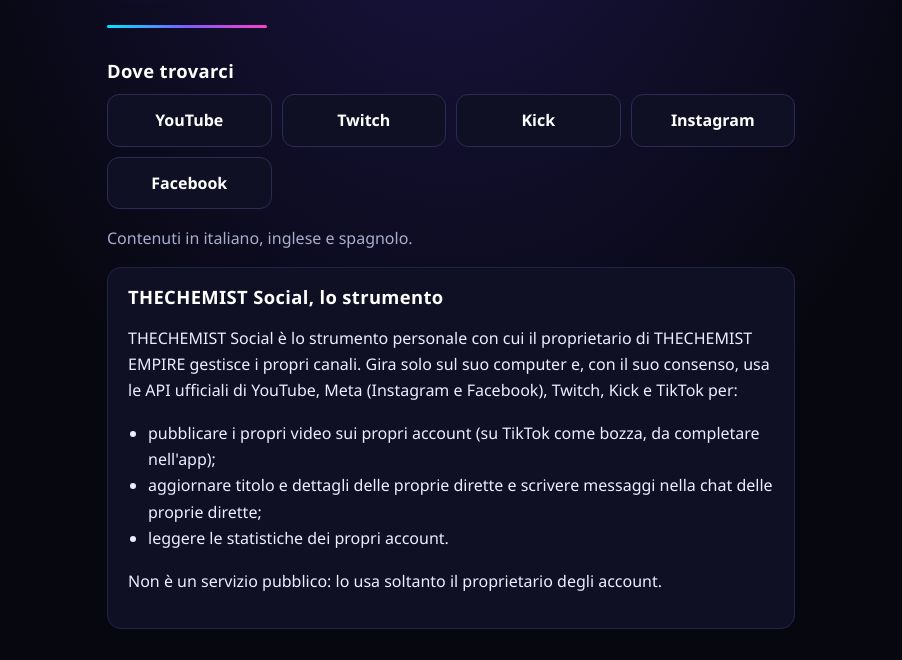
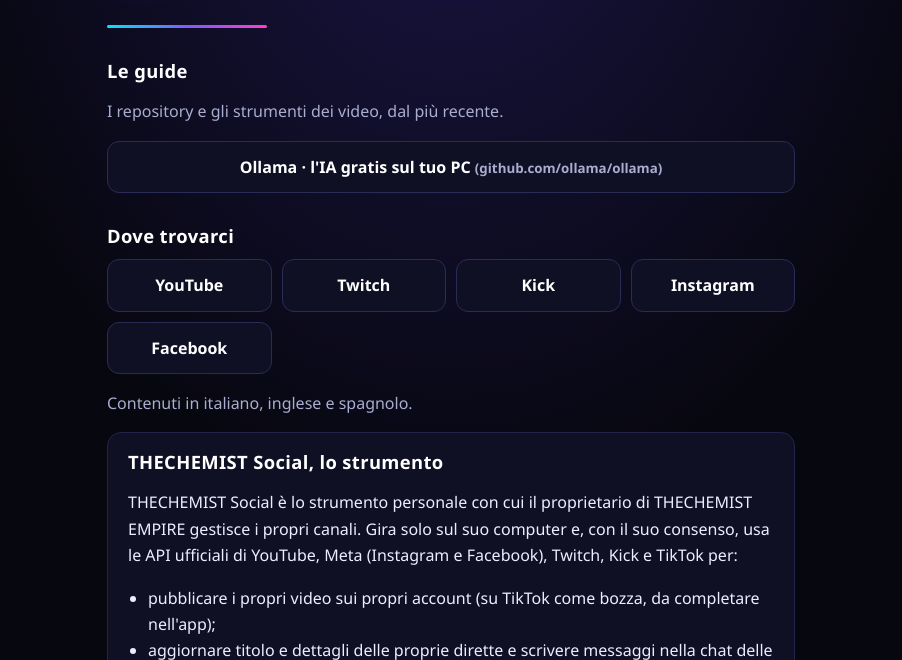
Before and after one commit to thechemistempire/thechemistempire.github.io, a plain HTML site: page index.html in a window 1280 px wide. Shown: the part 140-800 px from the top of the page, without its empty margins (189-1091 px from the left). Drawn offline with Linux system fonts and the light colour scheme.

Commit message:
Home: sezione Le guide con il link a Ollama
Co-Authored-By: Claude Fable 5.2 <noreply@anthropic.com>

```diff
--- a/index.html
+++ b/index.html
@@ -18,6 +18,12 @@
     </div>
   </div>
   <div class="riga"></div>
+
+  <h2 id="guide">Le guide</h2>
+  <p class="tenue">I repository e gli strumenti dei video, dal più recente.</p>
+  <div class="canali" style="grid-template-columns:1fr">
+    <a href="https://github.com/ollama/ollama">Ollama · l'IA gratis sul tuo PC <small class="tenue">(github.com/ollama/ollama)</small></a>
+  </div>
 
   <h2>Dove trovarci</h2>
   <div class="canali">
```
